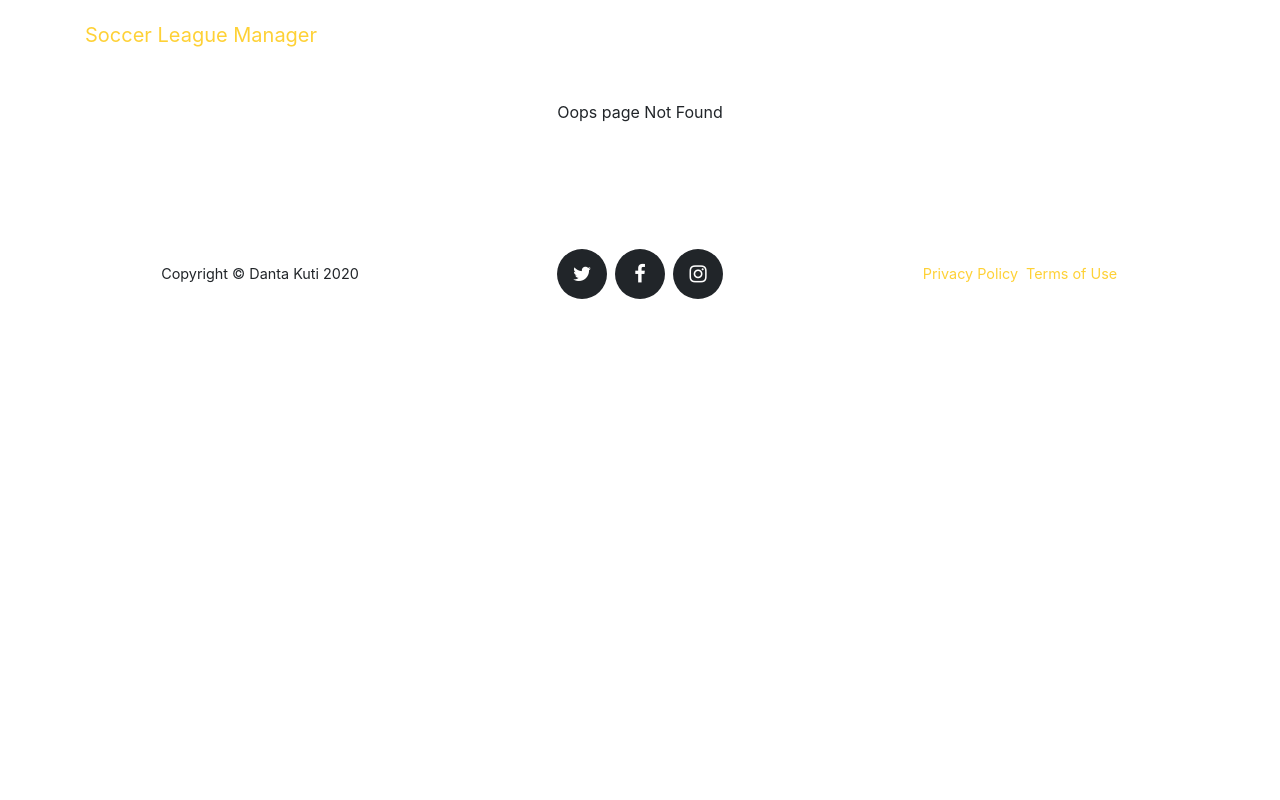
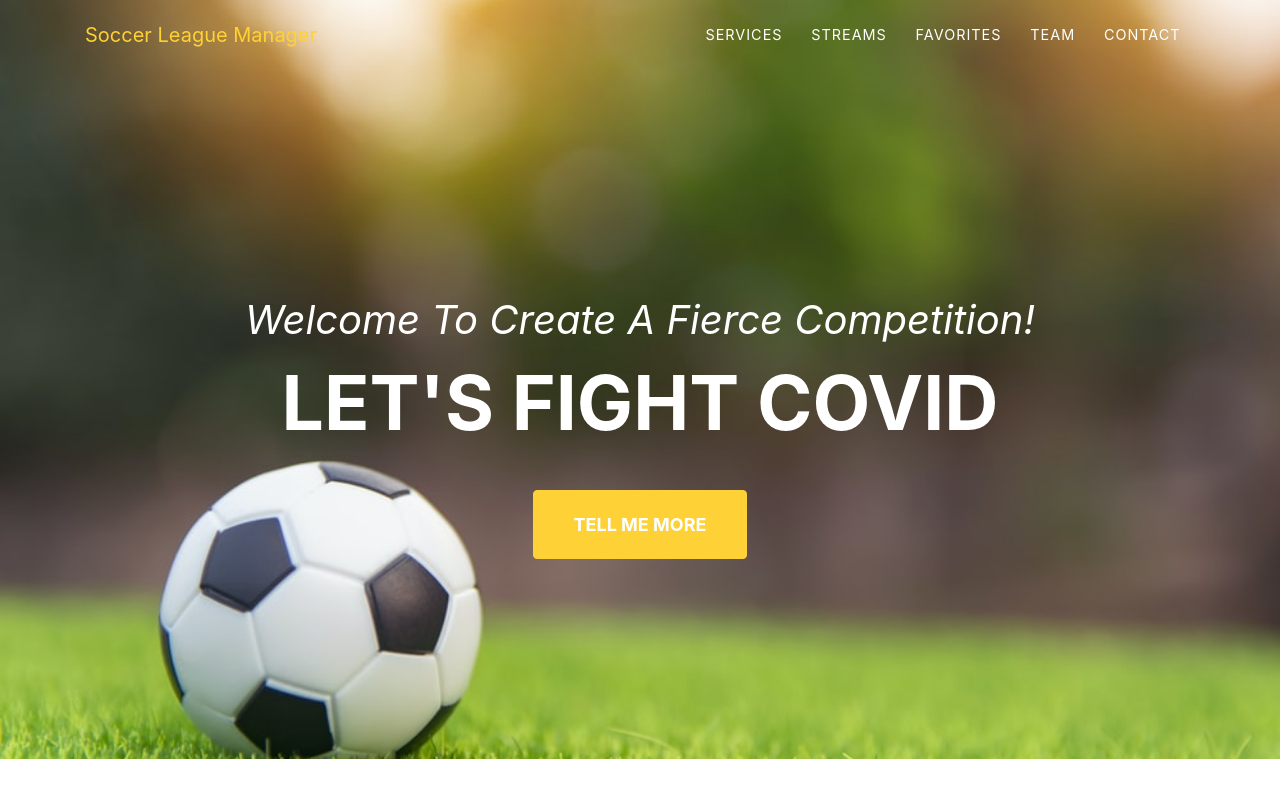
Before and after one commit to adarshbhattarai/leagueManager, a React (Create React App) app: page / in a window 1280 px wide. Before the commit this address had no page. Shown: the top 800 px of the page. Built offline with nearby package versions, Linux system fonts and the light colour scheme.

Commit message:
Browser URL

```diff
--- a/src/App.js
+++ b/src/App.js
@@ -17,11 +17,11 @@ function App() {
   return (
     <div className="App">
     <Header/>
-    <Router>
+    <Router basename={process.env.PUBLIC_URL}>
       <Switch>
-      <Route path="/leagueManager/" exact component={MainPage}></Route>
-      <Route path="/leagueManager/randomizer" exact component={Randomizer}></Route>
-      <Route path="/leagueManager/404" component={NotFound}></Route>
+      <Route path="/" exact component={MainPage}></Route>
+      <Route path="/randomizer" exact component={Randomizer}></Route>
+      <Route path="/404" component={NotFound}></Route>
       <Route component={NotFound}></Route>
       </Switch>
     </Router>
```
